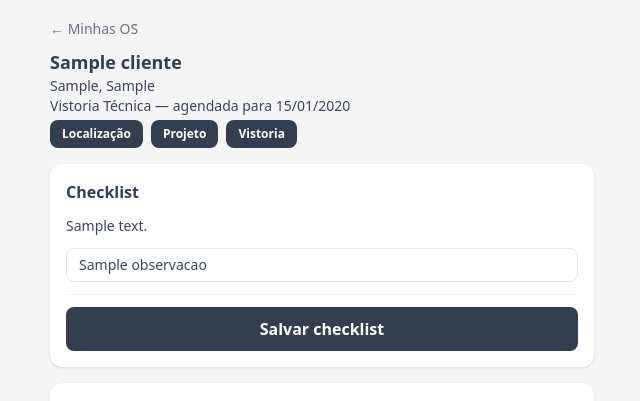
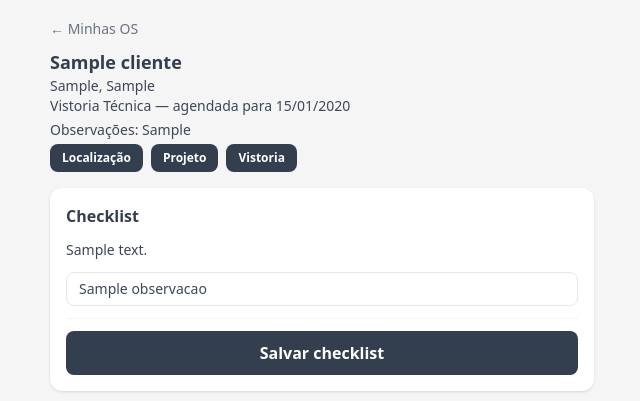
Before and after one commit to jefso137-boot/jsxenergy, a Django app: template templates/tecnico/detalhe_os.html in a window 1280 px wide. Shown: the top 401 px of the page, without its empty margins (318-958 px from the left). Run offline with Django 5.2, Linux system fonts and the light colour scheme; tables that the repository leaves empty hold one stand-in row (values such as "Sample post"); the template is opened without the code that fills it: values that come from a table or form of the project are taken from there, most other values are stand-ins (such as "Sample title", 1, 10 or a date in 2020); some libraries are stand-ins or nearby versions.

Commit message:
Show OS observacoes on the tecnico's OS detail screen
The field was already fillable at OS creation for any tipo, but had
no display anywhere the tecnico could see it. Shown the same way as
the client address line, right below it.

Co-Authored-By: Claude Sonnet 5 <noreply@anthropic.com>

```diff
--- a/templates/tecnico/detalhe_os.html
+++ b/templates/tecnico/detalhe_os.html
@@ -10,6 +10,9 @@
 <p class="text-sm text-body-gray">{{ os.cliente.endereco }}{% if os.cliente.cidade %}, {{ os.cliente.cidade }}{% endif %}</p>
 {% endif %}
 <p class="text-sm text-body-gray mb-1">{{ os.get_tipo_display }} — agendada para {{ os.data_agendada|date:"d/m/Y" }}</p>
+{% if os.observacoes %}
+<p class="text-sm text-body-gray mb-1">Observações: {{ os.observacoes }}</p>
+{% endif %}
 
 {% if os.cliente.link_localizacao or os.documento_pdf_1 or os.documento_pdf_2 %}
 <div class="flex flex-wrap gap-2 mb-4">
```
